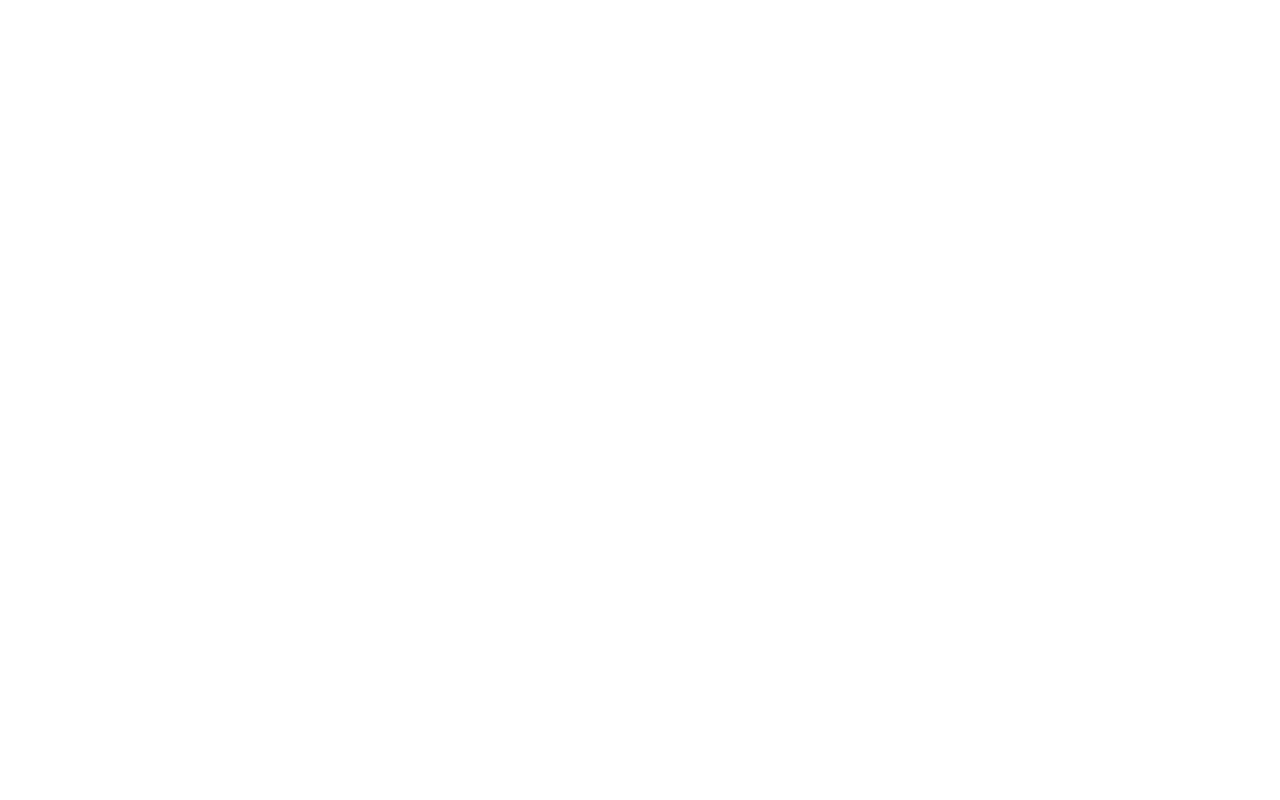
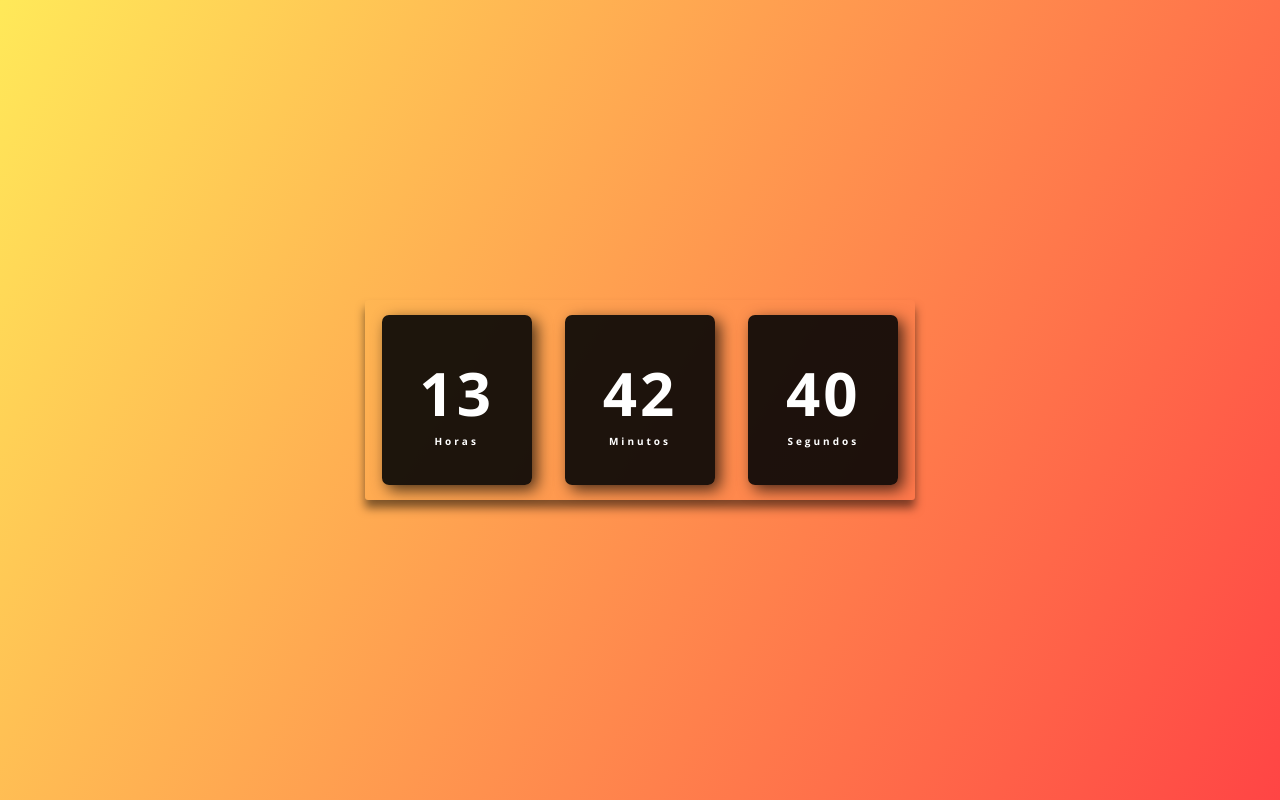
Before and after one commit to Mateus-Belfort/Relogio-Digital, a plain HTML site: page index.html in a window 1280 px wide. Drawn offline with nearby package versions, Linux system fonts and the light colour scheme.

Commit message:
estruturação do código
inserção de dados e estruturação do código fonte

```diff
--- a/css/style.css
+++ b/css/style.css
@@ -0,0 +1,47 @@
+*{
+    padding: 0;
+    margin: 0;
+    font-family: 'Open Sans', sans-serif;
+}
+
+body{
+    height: 100vh;
+    background: linear-gradient(120deg, #ffe53bd8, #ff2525da);
+    display: flex;
+    align-items: center;
+    justify-content: center;
+}
+
+.relogio{
+    display: flex;
+    align-items: center;
+    justify-content: space-around;
+    height: 200px;
+    width: 550px;
+    background: transparent;
+    border-radius: 3px;
+    box-shadow: 0 8px 10px rgba(0,0,0,.5);
+}
+
+.relogio div {
+    height: 170px;
+    width: 150px;
+    display: flex;
+    flex-direction: column;
+    align-items: center;
+    justify-content: center;
+    color: #fff;
+    background: rgba(5,5,5,0.9);
+    box-shadow: 5px 5px 15px rgba(0,0,0,.7);
+    border-radius: 7px;
+    letter-spacing: 3px;
+}
+
+.relogio span {
+    font-weight: bold;
+    font-size: 60px;
+}
+
+.relogio span.tempo{
+    font-size: 10px;
+}
--- a/index.html
+++ b/index.html
@@ -5,10 +5,31 @@
     <meta http-equiv="X-UA-Compatible" content="IE=edge">
     <meta name="viewport" content="width=device-width, initial-scale=1.0">
     <link rel="stylesheet" href="./css/style.css">
-    <script src="./js/index.js" defer></script>
+    <link rel="shortcut icon" href="./img/time.gif" type="image/x-icon">
+    <link rel="preconnect" href="https://fonts.googleapis.com">
+    <link rel="preconnect" href="https://fonts.gstatic.com" crossorigin>
+    <link href="https://fonts.googleapis.com/css2?family=Open+Sans:wght@400;500;700;800&display=swap" rel="stylesheet">
+
     <title>Relógio Digital</title>
 </head>
 <body>
+    <div class="relogio">
+        <div>
+            <span id="horas">00</span>
+            <span class="tempo">Horas</span>
+        </div>
 
+        <div>
+            <span id="minutos">00</span>
+            <span class="tempo">Minutos</span>
+        </div>
+
+        <div>
+            <span id="segundos">00</span>
+            <span class="tempo">Segundos</span>
+        </div>
+
+    </div>
+    <script src="./js/index.js"></script>
 </body>
 </html>
--- a/js/index.js
+++ b/js/index.js
@@ -0,0 +1,18 @@
+const horas = document.getElementById('horas');
+const minutos = document.getElementById('minutos');
+const segundos = document.getElementById('segundos');
+
+const relogio = setInterval(function time() {
+    let dateToday = new Date();
+    let hr = dateToday.getHours();
+    let min = dateToday.getMinutes();
+    let sec = dateToday.getSeconds();
+
+    if(hr < 10) hr = '0' + hr;
+    if(min < 10) min = '0' + min;
+    if(sec < 10) sec = '0' + sec;
+
+    horas.textContent = hr;
+    minutos.textContent = min;
+    segundos.textContent = sec;
+})
```
Also changed, not shown: img/time.gif (added).
